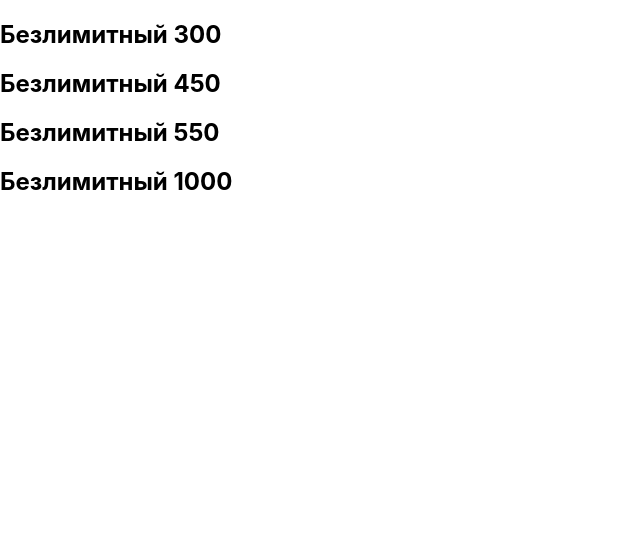
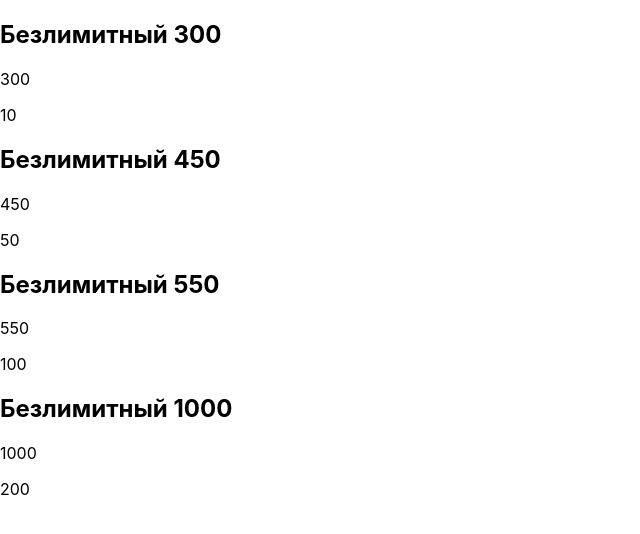
Before and after one commit to catborn/cards, a React (Create React App) app: page / in a window 1280 px wide. Shown: the top 534 px of the page, without its empty margins (0-640 px from the left). Built offline with nearby package versions, Linux system fonts and the light colour scheme.

Commit message:
add price add speed props

```diff
--- a/src/App.js
+++ b/src/App.js
@@ -1,13 +1,15 @@
 import React from "react";
 import "./App.css";
 import data from "./components/data";
-import Cards from "./components/Cards";
+import Card from "./components/Card";
 
 function App() {
   return (
     <React.Fragment className="App">
       {data.map((data) => {
-        return <Cards title={data.title} />;
+        return (
+          <Card title={data.title} price={data.price} speed={data.speed} />
+        );
       })}
     </React.Fragment>
   );
--- /dev/null
+++ b/src/components/Card.jsx
@@ -0,0 +1,11 @@
+function Card(props) {
+  return (
+    <div>
+      <h2>{props.title}</h2>
+      <p>{props.price}</p>
+      <p>{props.speed}</p>
+    </div>
+  );
+}
+
+export default Card;
--- a/src/components/Cards.jsx
+++ /dev/null
@@ -1,9 +0,0 @@
-function Cards(props) {
-  return (
-    <div>
-      <h2>{props.title}</h2>
-    </div>
-  );
-}
-
-export default Cards;
```
